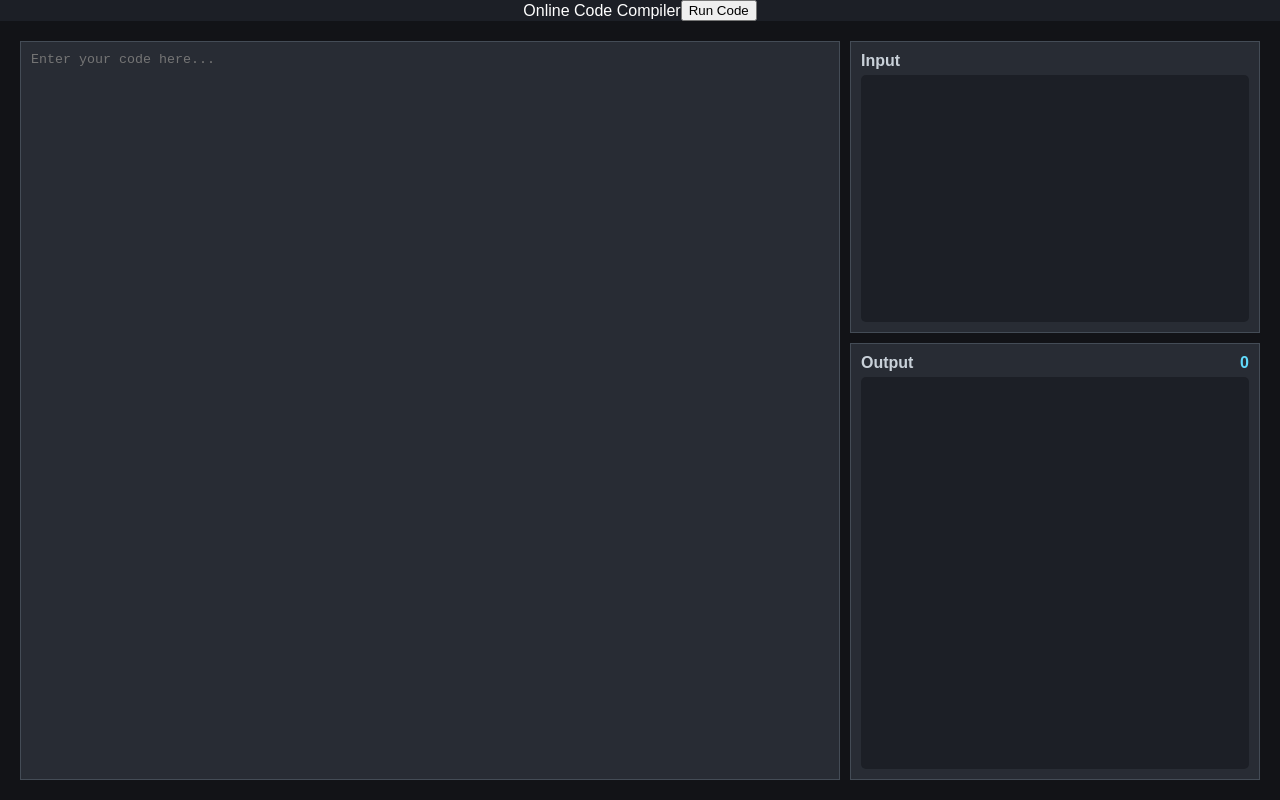
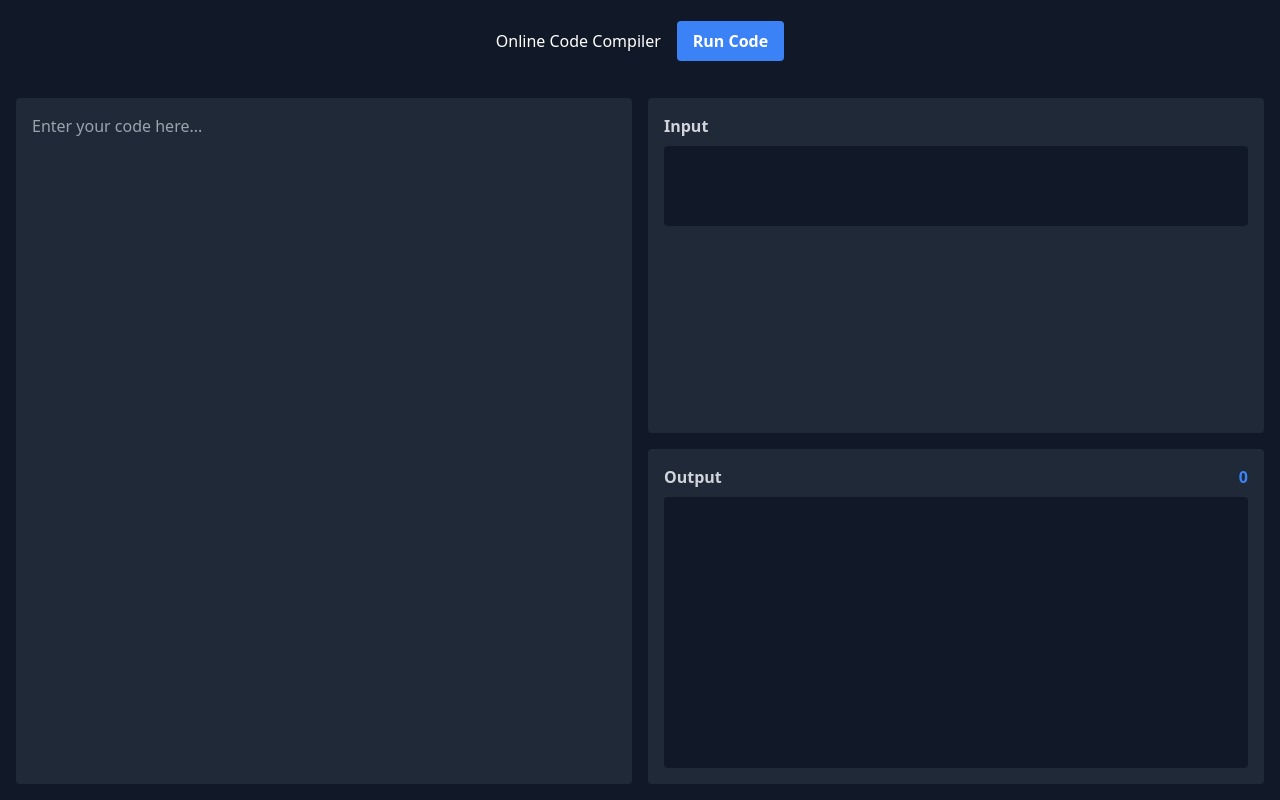
Before and after one commit to iqbalcodes6602/online-code-compiler, a React (Create React App) app in the folder client/: page / in a window 1280 px wide. Built offline with nearby package versions, Linux system fonts and the light colour scheme.

Commit message:
chore: Update tailwindcss to version 3.4.4

```diff
--- a/client/package.json
+++ b/client/package.json
@@ -36,5 +36,8 @@
       "last 1 firefox version",
       "last 1 safari version"
     ]
+  },
+  "devDependencies": {
+    "tailwindcss": "^3.4.4"
   }
 }
--- a/client/src/App.css
+++ b/client/src/App.css
@@ -1,197 +1 @@
-/* Common Styles */
-body {
-    margin: 0;
-    font-family: Arial, sans-serif;
-}
-
-/* App Layout */
-.App {
-    display: grid;
-    grid-template-rows: auto 1fr;
-    height: 100vh;
-}
-
-/* Header Styles */
-header {
-    background-color: #1c1f26;
-    /* Darker background color */
-    color: white;
-    text-align: center;
-    display: flex;
-    align-items: center;
-    justify-content: center;
-}
-
-/* Main Content Styles */
-main {
-    display: grid;
-    grid-template-columns: 2fr 1fr;
-    gap: 10px;
-    padding: 20px;
-    background-color: #121317;
-    /* Dark background color for the main content */
-    color: #c9d1d9;
-    /* Light text color for better readability */
-}
-
-.left-column {
-    display: flex;
-    flex-direction: column;
-    gap: 10px;
-}
-
-.left-column textarea {
-    flex: 1;
-    resize: none;
-    background-color: #282c34;
-    /* Dark background for textarea */
-    color: #c9d1d9;
-    /* Light text color */
-    border: 1px solid #444c56;
-    /* Subtle border for better visibility */
-    padding: 10px;
-}
-
-.left-column button {
-    padding: 10px;
-    background-color: #61dafb;
-    border: none;
-    cursor: pointer;
-    color: #1c1f26;
-    /* Dark text color for contrast */
-    font-weight: bold;
-}
-
-/* Input Section Styles */
-.input-section {
-    display: flex;
-    flex-direction: column;
-    gap: 5px;
-    background-color: #282c34;
-    color: #c9d1d9;
-    border: 1px solid #444c56;
-    padding: 10px;
-}
-
-.input-section label {
-    color: #c9d1d9;
-    /* Light text color */
-    font-weight: bold;
-}
-
-.input-section textarea {
-    resize: none;
-    background-color: #282c34;
-    /* Dark background */
-    color: #c9d1d9;
-    /* Light text color */
-    border: 1px solid #444c56;
-    /* Subtle border */
-    height: 100%;
-    /* Ensure it takes full height of the parent */
-    background-color: #1c1f26;
-    /* Dark background color */
-    color: #c9d1d9;
-    /* Light text color */
-    border: none;
-    /* Remove border */
-    outline: none;
-    /* Remove outline on focus */
-    font-family: inherit;
-    /* Inherit font from parent */
-    font-size: inherit;
-    /* Inherit font size from parent */
-    padding: 10px;
-    /* Padding for better readability */
-    resize: none;
-    /* Disable resizing */
-    width: 100%;
-    /* Ensure it takes full width of the container */
-    box-sizing: border-box;
-    /* Include padding and border in element's total width and height */
-    border-radius: 5px;
-
-}
-
-/* Output Section Styles */
-.output-section {
-    display: flex;
-    flex-direction: column;
-    gap: 5px;
-    background-color: #282c34;
-    /* Dark background */
-    color: #c9d1d9;
-    /* Light text color */
-    border: 1px solid #444c56;
-    /* Subtle border */
-    padding: 10px;
-}
-
-.output-section label {
-    color: #c9d1d9;
-    /* Light text color */
-    font-weight: bold;
-    display: flex;
-    justify-content: space-between;
-}
-
-.output-section .execution-time {
-    color: #61dafb;
-}
-
-.output-section .output-content {
-    background-color: #1c1f26;
-    /* Slightly different dark background for contrast */
-    color: #c9d1d9;
-    /* Light text color */
-    border-radius: 5px;
-    /* Slightly rounded corners for aesthetics */
-    padding: 10px;
-    overflow: auto;
-    /* Ensure scrollable content if too large */
-    height: 100%;
-}
-
-.right-column {
-    display: grid;
-    grid-template-rows: 2fr 3fr;
-    gap: 10px;
-}
-
-.right-column .output-section {
-    overflow: auto;
-}
-
-.right-column .output-section h2,
-.right-column .output-section pre,
-.right-column .output-section p {
-    margin: 0;
-    padding: 10px;
-    color: #c9d1d9;
-    /* Light text color */
-}
-
-.right-column .output-section pre {
-    background-color: #1c1f26;
-    /* Dark background for preformatted text */
-    color: #c9d1d9;
-    /* Light text color */
-    border-radius: 5px;
-    /* Slightly rounded corners for aesthetics */
-    padding: 10px;
-}
-
-/* Responsive adjustments */
-@media (max-width: 768px) {
-    main {
-        grid-template-columns: 1fr;
-        /* Single column layout for smaller screens */
-        padding: 10px;
-    }
-
-    .right-column {
-        grid-template-rows: auto;
-        /* Single column layout for right column */
-        gap: 10px;
-    }
-}
+/*  */
--- a/client/src/App.js
+++ b/client/src/App.js
@@ -41,45 +41,94 @@ function App() {
   };
 
   return (
-    <div className="App">
-      <header>
+    // <div className="App">
+    //   <header>
+    //     Online Code Compiler
+    //     <button onClick={handleSubmit}>Run Code</button>
+    //   </header>
+    //   <main>
+    //     <div className="left-column">
+    //       <textarea
+    //         placeholder="Enter your code here..."
+    //         value={code}
+    //         onChange={(e) => setCode(e.target.value)}
+    //       />
+    //     </div>
+    //     <div className="right-column">
+    //       <div className="input-section">
+    //         <label htmlFor="input-textarea">Input</label>
+    //         <textarea
+    //           id="input-textarea"
+    //           placeholder=""
+    //           value={input}
+    //           onChange={(e) => setInput(e.target.value)}
+    //         />
+    //       </div>
+
+    //       <div className="output-section">
+    //         <label htmlFor="output-div">
+    //           Output
+    //           <span className="execution-time">
+    //             {executionTime}
+    //           </span>
+    //         </label>
+    //         <div id="output-div" className="output-content">
+
+    //           {output ? output : error}
+    //         </div>
+    //       </div>
+    //     </div>
+    //   </main>
+    // </div>
+    <div className="grid grid-rows-auto h-screen bg-gray-900">
+      {/* Header */}
+      <header className=" text-white flex items-center justify-center row-span-1">
         Online Code Compiler
-        <button onClick={handleSubmit}>Run Code</button>
+        <button className="ml-4 px-4 py-2 bg-blue-500 text-white font-bold rounded cursor-pointer" onClick={handleSubmit}>
+          Run Code
+        </button>
       </header>
-      <main>
-        <div className="left-column">
+
+      {/* Main Content */}
+      <main className="grid grid-cols-2 gap-4 p-4 text-gray-300 row-span-9">
+        {/* Left Column */}
+        <div className="flex flex-col gap-4">
           <textarea
+            className="flex-1 resize-none bg-gray-800 text-gray-300  p-4 rounded"
             placeholder="Enter your code here..."
             value={code}
             onChange={(e) => setCode(e.target.value)}
           />
         </div>
-        <div className="right-column">
-          <div className="input-section">
-            <label htmlFor="input-textarea">Input</label>
+
+        {/* Right Column */}
+        <div className="grid grid-rows-2 gap-4">
+          {/* Input Section */}
+          <div className="flex flex-col gap-2 bg-gray-800 p-4 rounded">
+            <label htmlFor="input-textarea" className="font-bold text-gray-300">Input</label>
             <textarea
               id="input-textarea"
+              className="resize-none bg-gray-900 text-gray-300 p-4 rounded"
               placeholder=""
               value={input}
               onChange={(e) => setInput(e.target.value)}
             />
           </div>
 
-          <div className="output-section">
-            <label htmlFor="output-div">
+          {/* Output Section */}
+          <div className="flex flex-col gap-2 bg-gray-800 p-4 rounded">
+            <label htmlFor="output-div" className="flex justify-between font-bold text-gray-300">
               Output
-              <span className="execution-time">
-                {executionTime}
-              </span>
+              <span className="text-blue-500">{executionTime}</span>
             </label>
-            <div id="output-div" className="output-content">
-
+            <div id="output-div" className="bg-gray-900 text-gray-300 rounded p-4 overflow-auto h-[100%]">
               {output ? output : error}
             </div>
           </div>
         </div>
       </main>
     </div>
+
   );
 }
 
--- a/client/src/index.css
+++ b/client/src/index.css
@@ -1,13 +1,3 @@
-body {
-  margin: 0;
-  font-family: -apple-system, BlinkMacSystemFont, 'Segoe UI', 'Roboto', 'Oxygen',
-    'Ubuntu', 'Cantarell', 'Fira Sans', 'Droid Sans', 'Helvetica Neue',
-    sans-serif;
-  -webkit-font-smoothing: antialiased;
-  -moz-osx-font-smoothing: grayscale;
-}
-
-code {
-  font-family: source-code-pro, Menlo, Monaco, Consolas, 'Courier New',
-    monospace;
-}
+@tailwind base;
+@tailwind components;
+@tailwind utilities;
--- /dev/null
+++ b/client/tailwind.config.js
@@ -0,0 +1,10 @@
+/** @type {import('tailwindcss').Config} */
+module.exports = {
+  content: [
+    "./src/**/*.{js,jsx,ts,tsx}",
+  ],
+  theme: {
+    extend: {},
+  },
+  plugins: [],
+}
```
Also changed, not shown: 1 other file (tests, documents, lock files or other folders).
